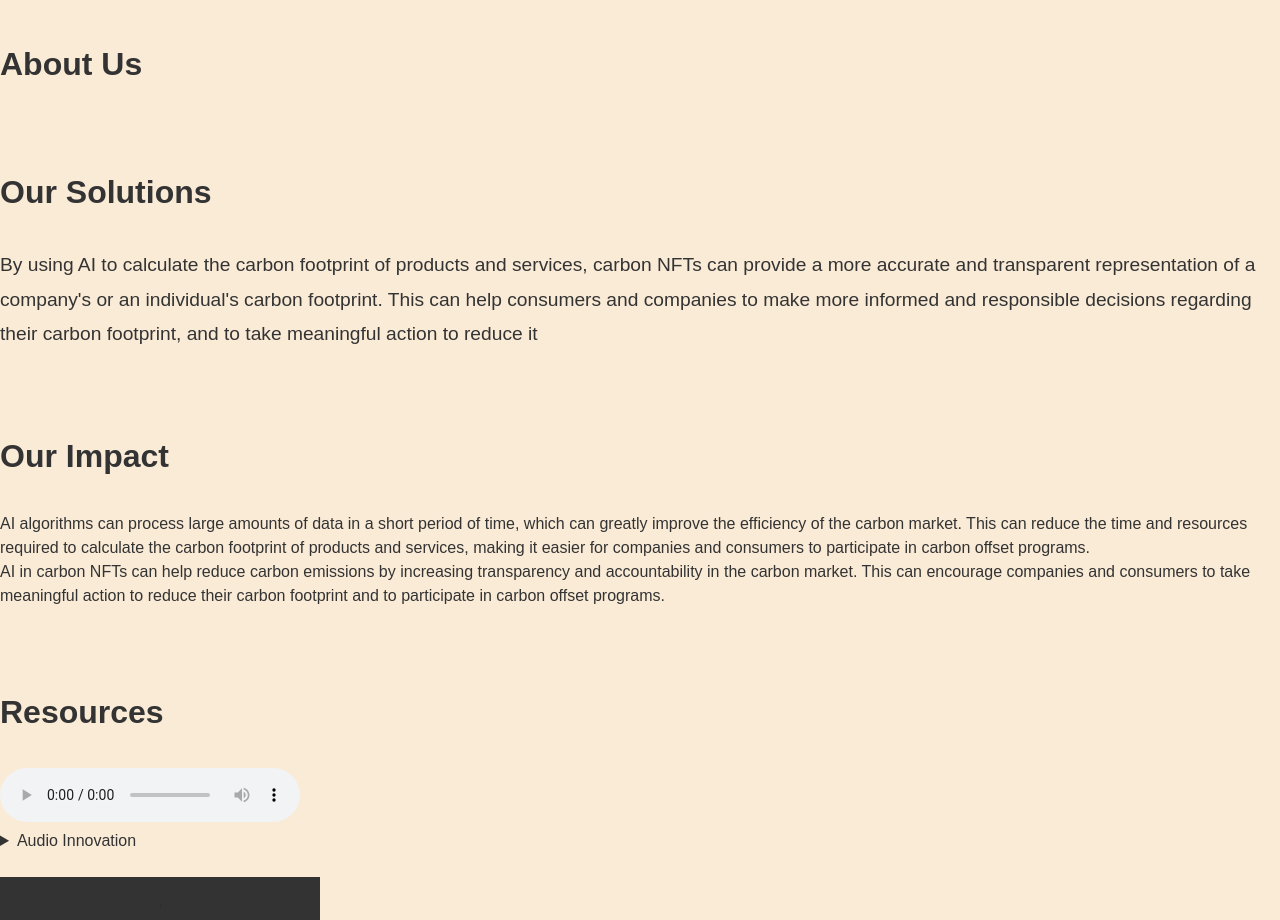
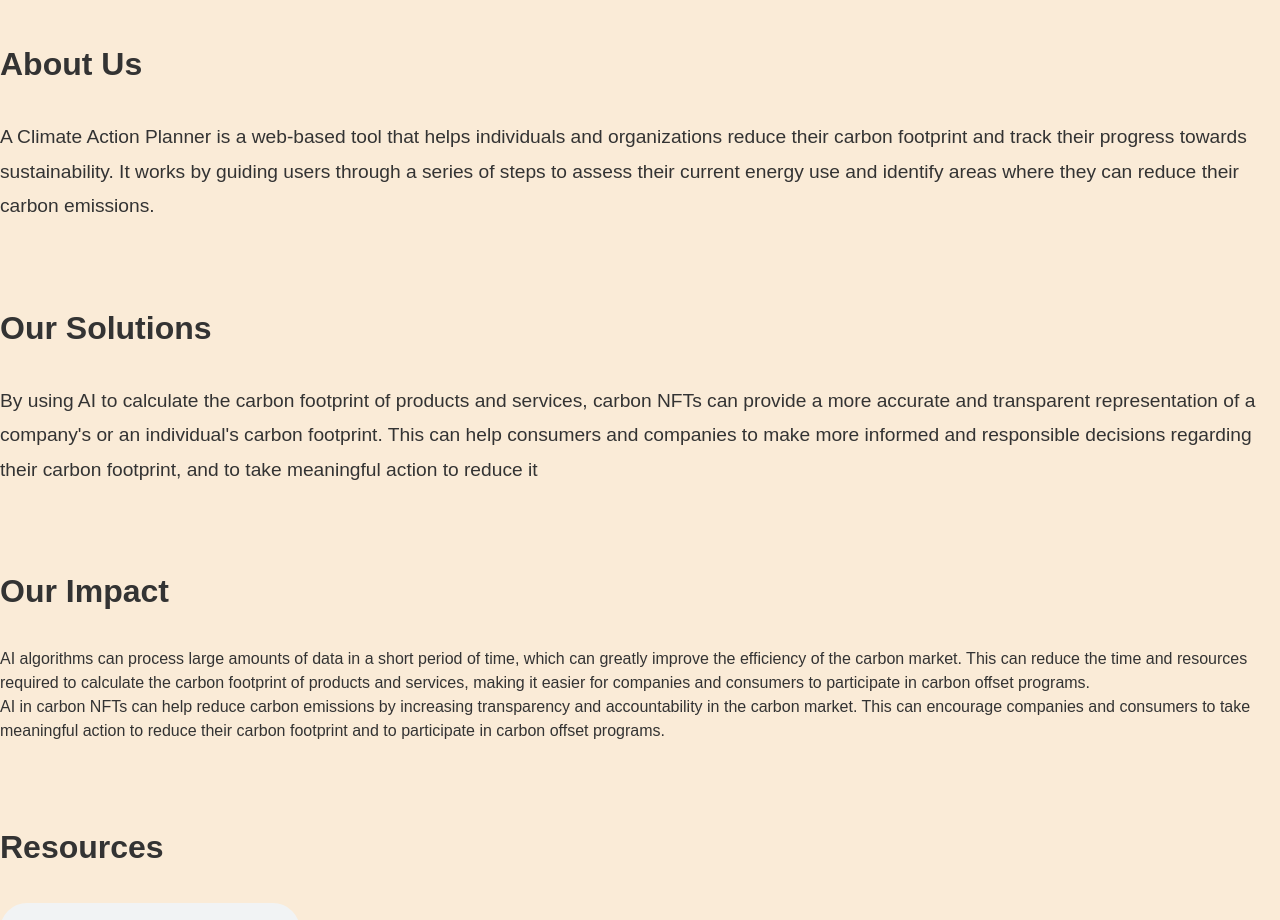
Before and after one commit to KimtVak8143/ClimateActionPlanner, a plain HTML site: page scroll/scroll.html in a window 1280 px wide. Shown: the part 920-1840 px from the top of the page. Drawn offline with Linux system fonts and the light colour scheme; grey boxes are pictures that could not be loaded.

Commit message:
added README

```diff
--- a/scroll/scroll.html
+++ b/scroll/scroll.html
@@ -35,7 +35,7 @@
 		</section>
 		<section id="about">
 			<h2>About Us</h2>
-			<p></p>
+			<p>A Climate Action Planner is a web-based tool that helps individuals and organizations reduce their carbon footprint and track their progress towards sustainability. It works by guiding users through a series of steps to assess their current energy use and identify areas where they can reduce their carbon emissions.</p>
 		</section>
 		<section id="solutions">
 			<h2>Our Solutions</h2>
```
